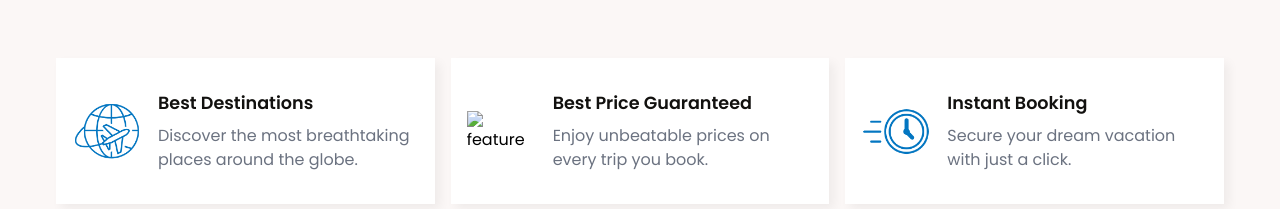
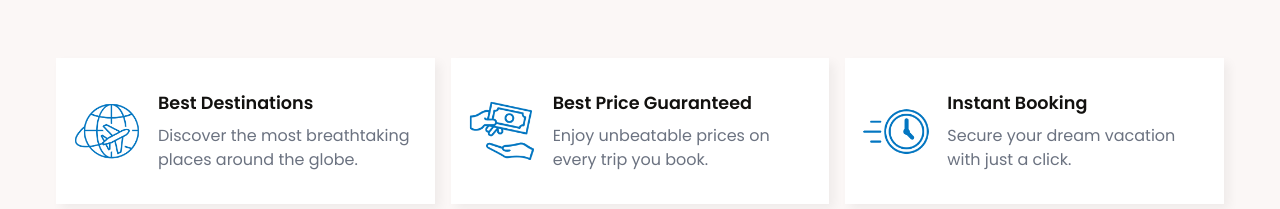
Before and after one commit to dorjinima/Tri-Radna-Tours-and-Travel, a plain HTML site: page index.html in a window 1280 px wide. Shown: the part 745-954 px from the top of the page. Drawn offline with nearby package versions, Linux system fonts and the light colour scheme; files whose address does not match are found by name.

Commit message:
Update index.html

```diff
--- a/index.html
+++ b/index.html
@@ -48,7 +48,7 @@
         </div>
       </div>
       <div class="feature__card">
-        <img src="assets/feature-2.png" alt="feature" />
+        <img src="https://github.com/dorjinima/Tri-Radna-Tours-and-Travel/blob/main/feature-2.png?raw=true" alt="feature" />
         <div>
           <h4>Best Price Guaranteed</h4>
           <p>Enjoy unbeatable prices on every trip you book.</p>
```
